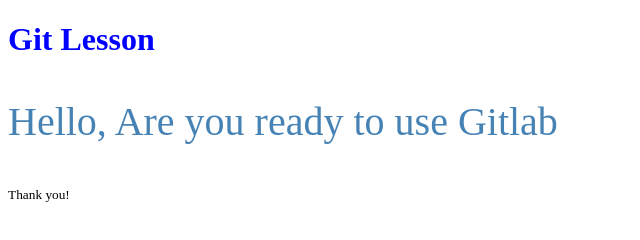
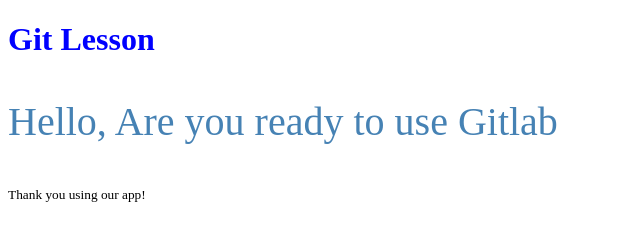
Before and after one commit to Sumanaashin/githublesson1, a plain HTML site: page index.html in a window 1280 px wide. Shown: the full height of the page, 0-640 px from the left. Drawn offline with Linux system fonts and the light colour scheme.

Commit message:
M file from githubsite app index.html

```diff
--- a/index.html
+++ b/index.html
@@ -18,6 +18,6 @@
 <body>
     <h1>Git Lesson</h1>
     <p>Hello, Are you ready to use Gitlab</p>
-    <small>Thank you!</small>
+    <small>Thank you using our app!</small>
 </body>
 </html>
```
